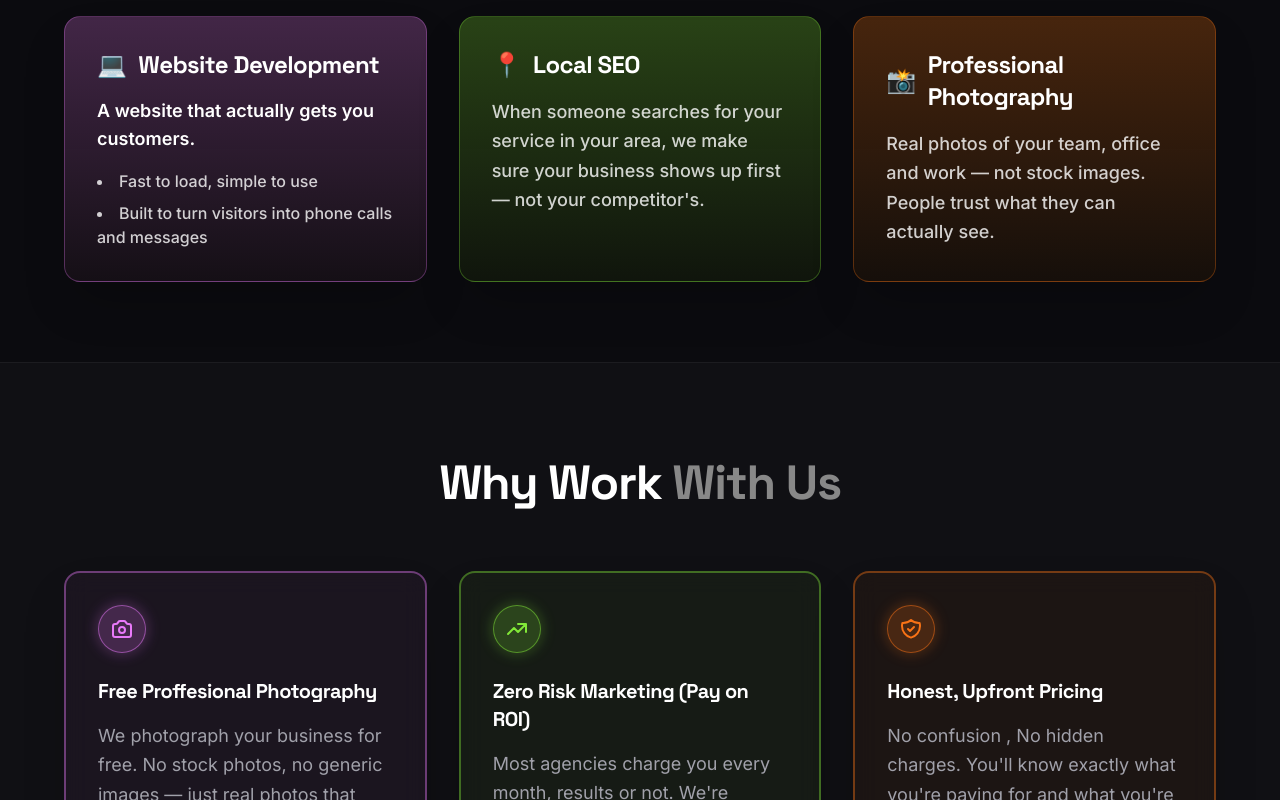
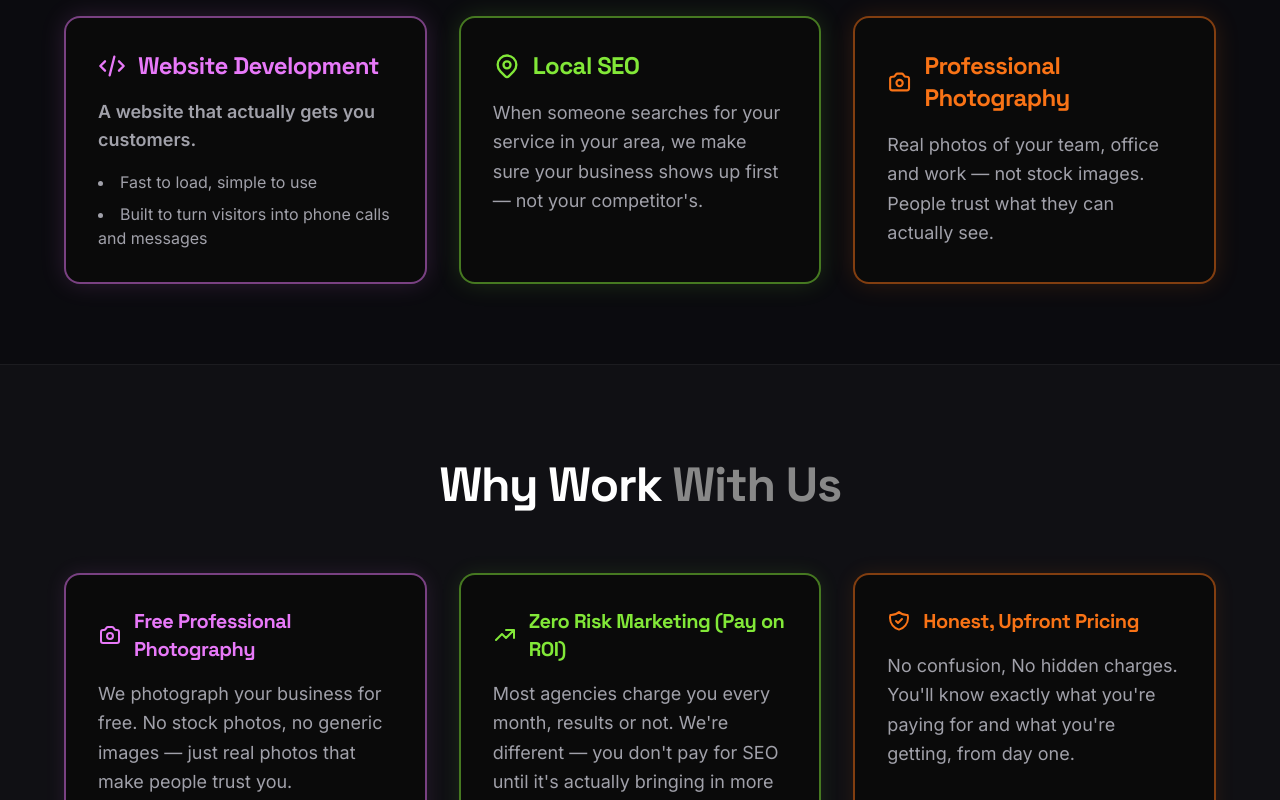
Before and after one commit to SanskarShinde07/growth-master, a Next.js app: page / in a window 1280 px wide. Shown: the part 940-1740 px from the top of the page. Built offline with nearby package versions, Linux system fonts and the light colour scheme.

Commit message:
Add files via upload

```diff
--- a/app/page.tsx
+++ b/app/page.tsx
@@ -17,34 +17,48 @@ export default function Home() {
           </div>
 
           <div className="grid grid-cols-1 md:grid-cols-3 gap-8">
-            {/* Box 1: Purple (Brighter) */}
-            <div className="glass-card p-8 rounded-2xl border border-[#E879F9]/30 bg-gradient-to-b from-[#E879F9]/25 to-[#E879F9]/5 hover:border-[#E879F9]/70 hover:shadow-[0_0_40px_rgba(232,121,249,0.25)] transition-all duration-300 hover:-translate-y-1 group">
-              <h3 className="text-2xl font-bold flex items-center gap-3 mb-4 text-white group-hover:text-[#E879F9] transition-colors">
-                <span className="text-2xl">💻</span> Website Development
+            {/* Box 1: Purple (Rich Style) */}
+            <div className="bg-[#0a0a0a] p-8 rounded-2xl border-2 border-[#E879F9]/50 shadow-[0_0_25px_rgba(232,121,249,0.15)] hover:shadow-[0_0_35px_rgba(232,121,249,0.3)] hover:-translate-y-1 transition-all duration-300 group">
+              <h3 className="text-2xl font-bold flex items-center gap-3 mb-4 text-[#E879F9]">
+                {/* Code / Website Icon */}
+                <svg className="w-7 h-7" fill="none" viewBox="0 0 24 24" stroke="currentColor">
+                  <path strokeLinecap="round" strokeLinejoin="round" strokeWidth={2} d="M10 20l4-16m4 4l4 4-4 4M6 16l-4-4 4-4" />
+                </svg>
+                Website Development
               </h3>
-              <p className="text-white font-semibold mb-4">A website that actually gets you customers.</p>
-              <ul className="list-disc list-inside text-white/80 space-y-2 font-medium">
+              <p className="text-[#A1A1AA] font-semibold mb-4">A website that actually gets you customers.</p>
+              <ul className="list-disc list-inside text-[#A1A1AA] space-y-2">
                 <li>Fast to load, simple to use</li>
                 <li>Built to turn visitors into phone calls and messages</li>
               </ul>
             </div>
 
-            {/* Box 2: Green (Brighter) */}
-            <div className="glass-card p-8 rounded-2xl border border-[#82E838]/30 bg-gradient-to-b from-[#82E838]/25 to-[#82E838]/5 hover:border-[#82E838]/70 hover:shadow-[0_0_40px_rgba(130,232,56,0.25)] transition-all duration-300 hover:-translate-y-1 group">
-              <h3 className="text-2xl font-bold flex items-center gap-3 mb-4 text-white group-hover:text-[#82E838] transition-colors">
-                <span className="text-2xl">📍</span> Local SEO
+            {/* Box 2: Green (Rich Style) */}
+            <div className="bg-[#0a0a0a] p-8 rounded-2xl border-2 border-[#82E838]/50 shadow-[0_0_25px_rgba(130,232,56,0.15)] hover:shadow-[0_0_35px_rgba(130,232,56,0.3)] hover:-translate-y-1 transition-all duration-300 group">
+              <h3 className="text-2xl font-bold flex items-center gap-3 mb-4 text-[#82E838]">
+                {/* Location / SEO Icon */}
+                <svg className="w-7 h-7" fill="none" viewBox="0 0 24 24" stroke="currentColor">
+                  <path strokeLinecap="round" strokeLinejoin="round" strokeWidth={2} d="M17.657 16.657L13.414 20.9a1.998 1.998 0 01-2.827 0l-4.244-4.243a8 8 0 1111.314 0z" />
+                  <path strokeLinecap="round" strokeLinejoin="round" strokeWidth={2} d="M15 11a3 3 0 11-6 0 3 3 0 016 0z" />
+                </svg>
+                Local SEO
               </h3>
-              <p className="text-white/80 font-medium leading-relaxed">
+              <p className="text-[#A1A1AA] leading-relaxed">
                 When someone searches for your service in your area, we make sure your business shows up first — not your competitor's.
               </p>
             </div>
 
-            {/* Box 3: Orange (Brighter) */}
-            <div className="glass-card p-8 rounded-2xl border border-[#F97316]/30 bg-gradient-to-b from-[#F97316]/25 to-[#F97316]/5 hover:border-[#F97316]/70 hover:shadow-[0_0_40px_rgba(249,115,22,0.25)] transition-all duration-300 hover:-translate-y-1 group">
-              <h3 className="text-2xl font-bold flex items-center gap-3 mb-4 text-white group-hover:text-[#F97316] transition-colors">
-                <span className="text-2xl">📸</span> Professional Photography
+            {/* Box 3: Orange (Rich Style) */}
+            <div className="bg-[#0a0a0a] p-8 rounded-2xl border-2 border-[#F97316]/50 shadow-[0_0_25px_rgba(249,115,22,0.15)] hover:shadow-[0_0_35px_rgba(249,115,22,0.3)] hover:-translate-y-1 transition-all duration-300 group">
+              <h3 className="text-2xl font-bold flex items-center gap-3 mb-4 text-[#F97316]">
+                {/* Camera / Photography Icon */}
+                <svg className="w-7 h-7" fill="none" viewBox="0 0 24 24" stroke="currentColor">
+                  <path strokeLinecap="round" strokeLinejoin="round" strokeWidth={2} d="M3 9a2 2 0 012-2h.93a2 2 0 001.664-.89l.812-1.22A2 2 0 0110.07 4h3.86a2 2 0 011.664.89l.812 1.22A2 2 0 0018.07 7H19a2 2 0 012 2v9a2 2 0 01-2 2H5a2 2 0 01-2-2V9z" />
+                  <path strokeLinecap="round" strokeLinejoin="round" strokeWidth={2} d="M15 13a3 3 0 11-6 0 3 3 0 016 0z" />
+                </svg>
+                Professional Photography
               </h3>
-              <p className="text-white/80 font-medium leading-relaxed">
+              <p className="text-[#A1A1AA] leading-relaxed">
                 Real photos of your team, office and work — not stock images. People trust what they can actually see.
               </p>
             </div>
@@ -54,7 +68,6 @@ export default function Home() {
         {/* Why Work With Us Section */}
         <section className="py-24 bg-white/[0.02] border-y border-white/5">
           <div className="container-custom">
-            {/* 2-Tone Heading Restored */}
             <h2 className="text-4xl md:text-5xl font-extrabold text-center mb-16 tracking-tight">
               <span className="text-white">Why Work</span> <span className="text-[#888888]">With Us</span>
             </h2>
@@ -62,30 +75,40 @@ export default function Home() {
             <div className="grid grid-cols-1 md:grid-cols-3 gap-8">
 
               {/* Box 1: Purple Bordered */}
-              <div className="glass-card p-8 rounded-2xl border-2 border-[#E879F9]/40 bg-[#E879F9]/5 hover:bg-[#E879F9]/10 hover:border-[#E879F9]/80 hover:shadow-[0_0_30px_rgba(232,121,249,0.2)] transition-all duration-300 hover:-translate-y-1">
-                <div className="w-12 h-12 rounded-full bg-[#E879F9]/20 flex items-center justify-center mb-6 border border-[#E879F9]/50 shadow-[0_0_15px_rgba(232,121,249,0.3)]">
-                  <svg className="w-6 h-6 text-[#E879F9]" fill="none" viewBox="0 0 24 24" stroke="currentColor"><path strokeLinecap="round" strokeLinejoin="round" strokeWidth={2} d="M3 9a2 2 0 012-2h.93a2 2 0 001.664-.89l.812-1.22A2 2 0 0110.07 4h3.86a2 2 0 011.664.89l.812 1.22A2 2 0 0018.07 7H19a2 2 0 012 2v9a2 2 0 01-2 2H5a2 2 0 01-2-2V9z" /><path strokeLinecap="round" strokeLinejoin="round" strokeWidth={2} d="M15 13a3 3 0 11-6 0 3 3 0 016 0z" /></svg>
-                </div>
-                <h3 className="text-xl font-bold mb-4 text-white">Free Proffesional Photography</h3>
+              <div className="bg-[#0a0a0a] p-8 rounded-2xl border-2 border-[#E879F9]/50 shadow-[0_0_20px_rgba(232,121,249,0.1)] hover:shadow-[0_0_30px_rgba(232,121,249,0.25)] hover:-translate-y-1 transition-all duration-300">
+                <h3 className="text-xl font-bold flex items-center gap-3 mb-4 text-[#E879F9]">
+                  {/* Camera Icon */}
+                  <svg className="w-6 h-6 shrink-0" fill="none" viewBox="0 0 24 24" stroke="currentColor">
+                    <path strokeLinecap="round" strokeLinejoin="round" strokeWidth={2} d="M3 9a2 2 0 012-2h.93a2 2 0 001.664-.89l.812-1.22A2 2 0 0110.07 4h3.86a2 2 0 011.664.89l.812 1.22A2 2 0 0018.07 7H19a2 2 0 012 2v9a2 2 0 01-2 2H5a2 2 0 01-2-2V9z" />
+                    <path strokeLinecap="round" strokeLinejoin="round" strokeWidth={2} d="M15 13a3 3 0 11-6 0 3 3 0 016 0z" />
+                  </svg>
+                  Free Professional Photography
+                </h3>
                 <p className="text-[#A1A1AA] leading-relaxed">We photograph your business for free. No stock photos, no generic images — just real photos that make people trust you.</p>
               </div>
 
               {/* Box 2: Green Bordered */}
-              <div className="glass-card p-8 rounded-2xl border-2 border-[#82E838]/40 bg-[#82E838]/5 hover:bg-[#82E838]/10 hover:border-[#82E838]/80 hover:shadow-[0_0_30px_rgba(130,232,56,0.2)] transition-all duration-300 hover:-translate-y-1">
-                <div className="w-12 h-12 rounded-full bg-[#82E838]/20 flex items-center justify-center mb-6 border border-[#82E838]/50 shadow-[0_0_15px_rgba(130,232,56,0.3)]">
-                  <svg className="w-6 h-6 text-[#82E838]" fill="none" viewBox="0 0 24 24" stroke="currentColor"><path strokeLinecap="round" strokeLinejoin="round" strokeWidth={2} d="M13 7h8m0 0v8m0-8l-8 8-4-4-6 6" /></svg>
-                </div>
-                <h3 className="text-xl font-bold mb-4 text-white">Zero Risk Marketing (Pay on ROI)</h3>
+              <div className="bg-[#0a0a0a] p-8 rounded-2xl border-2 border-[#82E838]/50 shadow-[0_0_20px_rgba(130,232,56,0.1)] hover:shadow-[0_0_30px_rgba(130,232,56,0.25)] hover:-translate-y-1 transition-all duration-300">
+                <h3 className="text-xl font-bold flex items-center gap-3 mb-4 text-[#82E838]">
+                  {/* Stock Uprise / Trending Chart Icon */}
+                  <svg className="w-6 h-6 shrink-0" fill="none" viewBox="0 0 24 24" stroke="currentColor">
+                    <path strokeLinecap="round" strokeLinejoin="round" strokeWidth={2} d="M13 7h8m0 0v8m0-8l-8 8-4-4-6 6" />
+                  </svg>
+                  Zero Risk Marketing (Pay on ROI)
+                </h3>
                 <p className="text-[#A1A1AA] leading-relaxed">Most agencies charge you every month, results or not. We're different — you don't pay for SEO until it's actually bringing in more customers.</p>
               </div>
 
               {/* Box 3: Orange Bordered */}
-              <div className="glass-card p-8 rounded-2xl border-2 border-[#F97316]/40 bg-[#F97316]/5 hover:bg-[#F97316]/10 hover:border-[#F97316]/80 hover:shadow-[0_0_30px_rgba(249,115,22,0.2)] transition-all duration-300 hover:-translate-y-1">
-                <div className="w-12 h-12 rounded-full bg-[#F97316]/20 flex items-center justify-center mb-6 border border-[#F97316]/50 shadow-[0_0_15px_rgba(249,115,22,0.3)]">
-                  <svg className="w-6 h-6 text-[#F97316]" fill="none" viewBox="0 0 24 24" stroke="currentColor"><path strokeLinecap="round" strokeLinejoin="round" strokeWidth={2} d="M9 12l2 2 4-4m5.618-4.016A11.955 11.955 0 0112 2.944a11.955 11.955 0 01-8.618 3.04A12.02 12.02 0 003 9c0 5.591 3.824 10.29 9 11.622 5.176-1.332 9-6.03 9-11.622 0-1.042-.133-2.052-.382-3.016z" /></svg>
-                </div>
-                <h3 className="text-xl font-bold mb-4 text-white">Honest, Upfront Pricing</h3>
-                <p className="text-[#A1A1AA] leading-relaxed">No confusion , No hidden charges. You'll know exactly what you're paying for and what you're getting, from day one.</p>
+              <div className="bg-[#0a0a0a] p-8 rounded-2xl border-2 border-[#F97316]/50 shadow-[0_0_20px_rgba(249,115,22,0.1)] hover:shadow-[0_0_30px_rgba(249,115,22,0.25)] hover:-translate-y-1 transition-all duration-300">
+                <h3 className="text-xl font-bold flex items-center gap-3 mb-4 text-[#F97316]">
+                  {/* Shield Icon */}
+                  <svg className="w-6 h-6 shrink-0" fill="none" viewBox="0 0 24 24" stroke="currentColor">
+                    <path strokeLinecap="round" strokeLinejoin="round" strokeWidth={2} d="M9 12l2 2 4-4m5.618-4.016A11.955 11.955 0 0112 2.944a11.955 11.955 0 01-8.618 3.04A12.02 12.02 0 003 9c0 5.591 3.824 10.29 9 11.622 5.176-1.332 9-6.03 9-11.622 0-1.042-.133-2.052-.382-3.016z" />
+                  </svg>
+                  Honest, Upfront Pricing
+                </h3>
+                <p className="text-[#A1A1AA] leading-relaxed">No confusion, No hidden charges. You'll know exactly what you're paying for and what you're getting, from day one.</p>
               </div>
 
             </div>
@@ -96,19 +119,19 @@ export default function Home() {
         <section className="py-24 container-custom max-w-4xl">
           <h2 className="text-4xl md:text-5xl font-extrabold text-center mb-16 text-white tracking-tight">Common Questions</h2>
           <div className="space-y-8">
-            <div className="glass-card p-8 rounded-2xl border border-white/10 hover:border-white/20 transition-colors">
+            <div className="bg-[#0a0a0a] p-8 rounded-2xl border border-white/10 hover:border-white/20 transition-colors">
               <h3 className="text-xl font-bold mb-3 text-white">How does the "Zero Risk SEO" actually work?</h3>
               <p className="text-[#A1A1AA] leading-relaxed">We agree on clear goals before we start. You only start paying once we've actually improved your search ranking and brought in more visitors and leads.</p>
             </div>
-            <div className="glass-card p-8 rounded-2xl border border-white/10 hover:border-white/20 transition-colors">
+            <div className="bg-[#0a0a0a] p-8 rounded-2xl border border-white/10 hover:border-white/20 transition-colors">
               <h3 className="text-xl font-bold mb-3 text-white">Is the business photography really free?</h3>
               <p className="text-[#A1A1AA] leading-relaxed">Yes. If you get your website built with us, the photo shoot is included at no extra cost.</p>
             </div>
-            <div className="glass-card p-8 rounded-2xl border border-white/10 hover:border-white/20 transition-colors">
+            <div className="bg-[#0a0a0a] p-8 rounded-2xl border border-white/10 hover:border-white/20 transition-colors">
               <h3 className="text-xl font-bold mb-3 text-white">How long does it take to build a website?</h3>
               <p className="text-[#A1A1AA] leading-relaxed">It depends on what you need, but most websites are ready within a few weeks. We'll give you a clear timeline before we start any work.</p>
             </div>
-            <div className="glass-card p-8 rounded-2xl border border-white/10 hover:border-white/20 transition-colors">
+            <div className="bg-[#0a0a0a] p-8 rounded-2xl border border-white/10 hover:border-white/20 transition-colors">
               <h3 className="text-xl font-bold mb-3 text-white">You don't have many clients yet — why should I trust you?</h3>
               <p className="text-[#A1A1AA] leading-relaxed">We're a new agency, which means you get more of our attention, not less. And because we're building our name, we take on more of the risk — SEO payment is tied to results, and photography is free either way.</p>
             </div>
```
